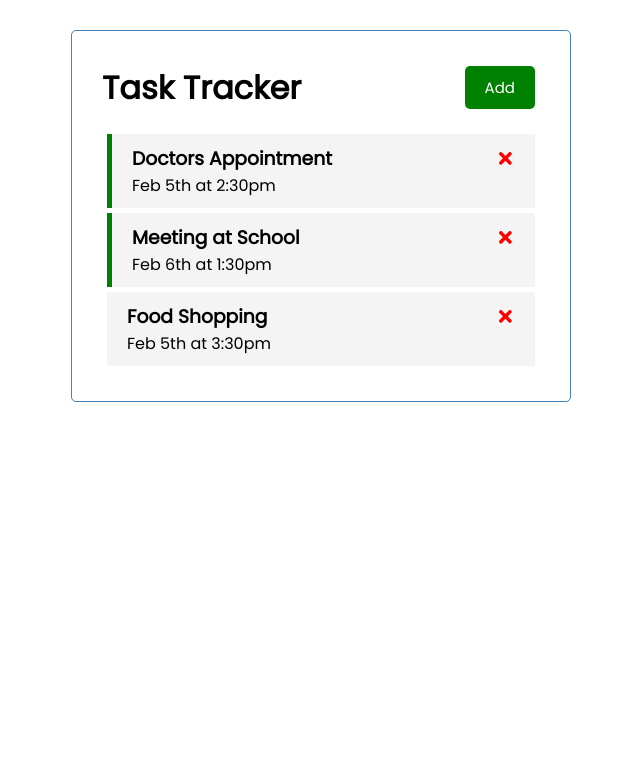
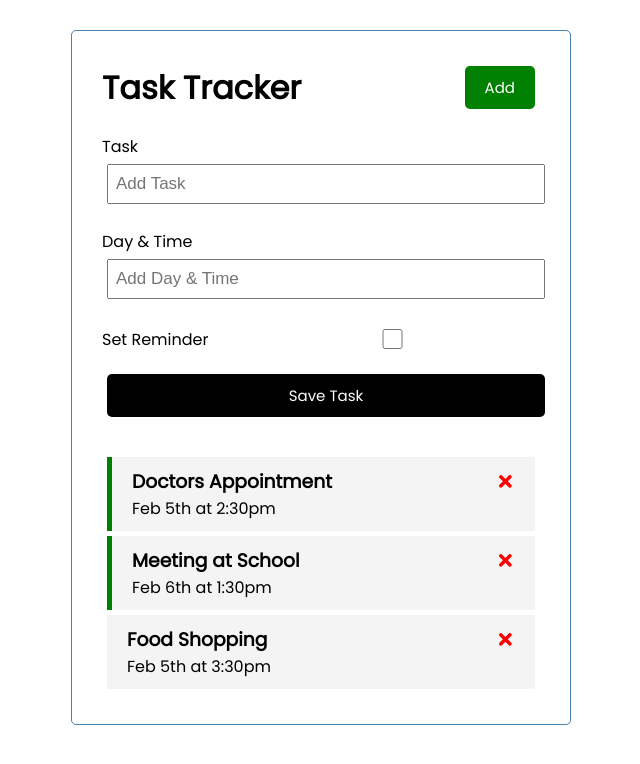
Before and after one commit to sserges/react-task-tracker, a React (Create React App) app: page / in a window 1280 px wide. Shown: the top 764 px of the page, without its empty margins (319-959 px from the left). Built offline with nearby package versions, Linux system fonts and the light colour scheme.

Commit message:
Add Task Form

```diff
--- a/src/App.js
+++ b/src/App.js
@@ -2,6 +2,7 @@
 
 import Header from './components/Header'
 import Tasks from './components/Tasks'
+import AddTask from './components/AddTask'
 
 const App = () => {
 
@@ -45,6 +46,7 @@
   return (
     <div className="container">
       <Header />
+      <AddTask />
       {tasks.length > 0 ? (
         <Tasks tasks={tasks} onDelete={deleteTask} onToggle={toggleReminder} />
       ) : (
--- /dev/null
+++ b/src/components/AddTask.js
@@ -0,0 +1,22 @@
+const AddTask = () => {
+    return (
+        <form className='add-form'>
+            <div className='form-control'>
+                <label>Task</label>
+                <input type="text" placeholder='Add Task' />
+            </div>
+            <div className='form-control'>
+                <label>Day & Time</label>
+                <input type="text" placeholder='Add Day & Time' />
+            </div>
+            <div className='form-control form-control-check'>
+                <label>Set Reminder</label>
+                <input type="checkbox" />
+            </div>
+
+            <input type='submit' value='Save Task' className='btn btn-block' />
+        </form>
+    )
+}
+
+export default AddTask
--- a/src/components/Task.js
+++ b/src/components/Task.js
@@ -2,7 +2,10 @@
 
 const Task = ({ task, onDelete, onToggle }) => {
     return (
-        <div className={`task ${task.reminder ? 'reminder' : ''}`} onDoubleClick={() => onToggle(task.id)}>
+        <div
+            className={`task ${task.reminder ? 'reminder' : ''}`}
+            onDoubleClick={() => onToggle(task.id)}
+        >
             <h3>
                 {task.text}
                 <FaTimes
```
Also changed, not shown: 1 other file (tests, documents, lock files or other folders).
